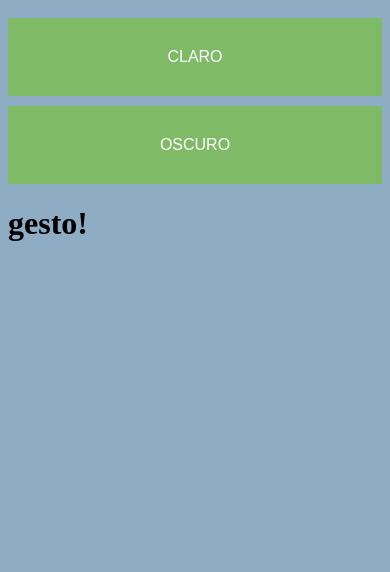
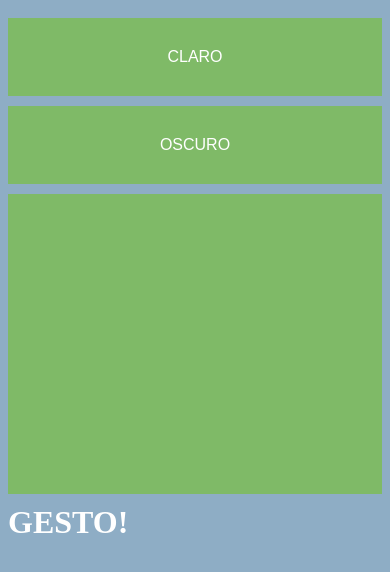
Before and after one commit to apolmig/apps, a plain HTML site: page index.html in a window 390 px wide. Drawn offline with Linux system fonts and the light colour scheme; some packages are replaced by stand-ins of ours.

Commit message:
Update gestures.css

```diff
--- a/css/gestures.css
+++ b/css/gestures.css
@@ -19,3 +19,18 @@ padding: 30px;
 font-size:1em;
 margin-top: 10px;
 }
+
+#zona-gestos{
+  width:100%;
+  background-color: #7fba67;
+  margin-top: 10px;
+  min-height: 300px;
+  display: block;
+}
+
+#info{
+	color: #ffffff;
+	font-size: 2em;
+	margin-top: 10px;
+	text-transform: uppercase;
+}
```
